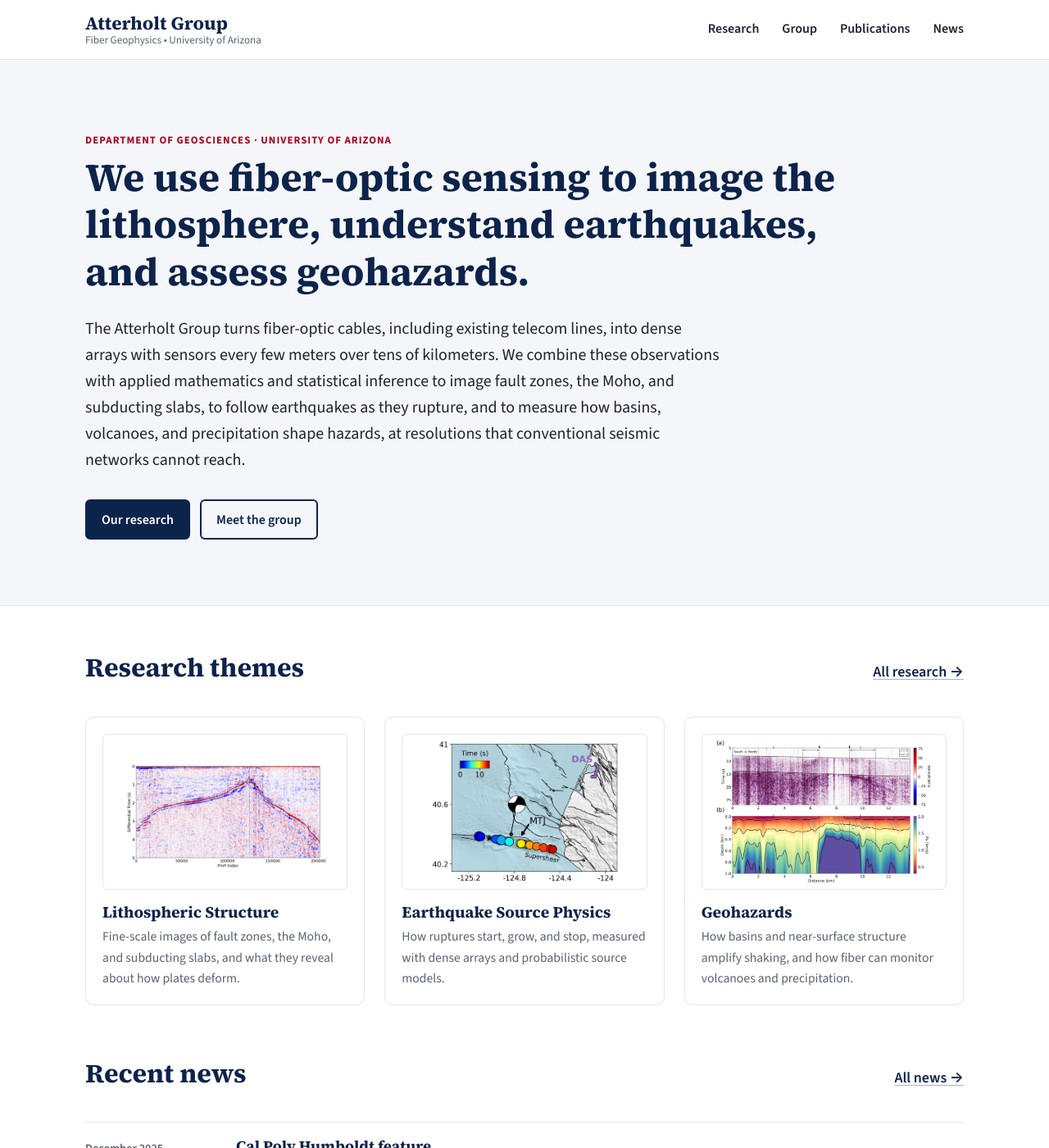
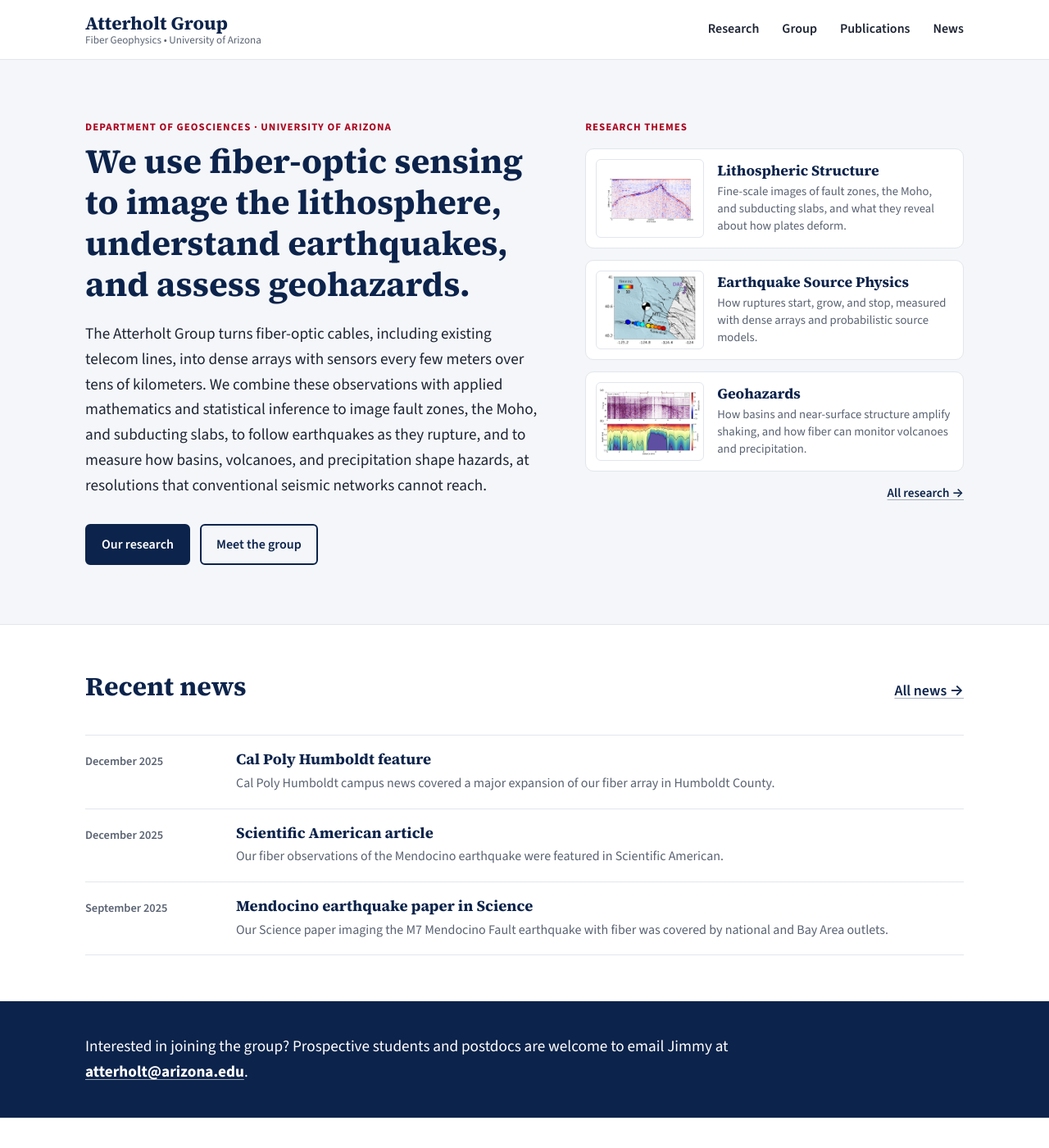
Before and after one commit to atterholt/atterholt.github.io, a Jekyll site: the page built from index.html, in a window 1280 px wide and 1400 px high. Shown: the whole window at 82% size. Built offline with Jekyll 4.4.1, drawn with Linux system fonts in a browser that asks for light colours.

Commit message:
Put research theme tiles in a column beside the home summary
Co-Authored-By: Claude Opus 5.5 <noreply@anthropic.com>
Claude-Session: https://claude.ai/code/session_01KCPxryDmiUe5yxEw3DA242

```diff
--- a/assets/css/style.scss
+++ b/assets/css/style.scss
@@ -68,9 +68,10 @@ p { margin: 0 0 1em; }
 .page-head p { font-size: 1.15rem; color: var(--muted); max-width: 760px; margin: 0; }
 
 /* ---------- Home ---------- */
-.hero { padding: 88px 0 80px; background: var(--soft); border-bottom: 1px solid var(--line); }
-.hero h1 { margin-bottom: 0.5em; max-width: 920px; font-size: clamp(2rem, 4.2vw, 3rem); }
-.hero .lead { font-size: 1.25rem; color: var(--ink); max-width: 780px; }
+.hero { padding: 72px 0 72px; background: var(--soft); border-bottom: 1px solid var(--line); }
+.hero-grid { display: grid; grid-template-columns: 1.2fr 1fr; gap: 56px; align-items: start; }
+.hero h1 { margin-bottom: 0.5em; font-size: clamp(2rem, 3.4vw, 2.6rem); }
+.hero .lead { font-size: 1.2rem; color: var(--ink); }
 .hero .actions { display: flex; gap: 12px; flex-wrap: wrap; margin-top: 32px; }
 .button {
   display: inline-block; padding: 10px 18px; border-radius: 6px; font-weight: 600; font-size: 1rem;
@@ -81,6 +82,18 @@ p { margin: 0 0 1em; }
 .button.secondary { color: var(--navy); background: transparent; }
 .button.secondary:hover { border-color: var(--red); color: var(--red); }
 
+.hero-themes { display: flex; flex-direction: column; gap: 14px; }
+.hero-themes .eyebrow { margin: 0 0 2px; }
+.theme-tile {
+  display: grid; grid-template-columns: 132px 1fr; gap: 16px; align-items: center;
+  padding: 12px; background: var(--white); border: 1px solid var(--line); border-radius: var(--radius);
+  text-decoration: none; color: var(--ink); transition: border-color 0.15s, box-shadow 0.15s;
+}
+.theme-tile:hover { border-color: var(--navy); box-shadow: 0 4px 16px rgba(12, 35, 75, 0.08); color: var(--ink); }
+.theme-tile img { width: 132px; height: 96px; object-fit: contain; border-radius: 6px; border: 1px solid var(--line); background: var(--white); padding: 3px; }
+.theme-tile h3 { font-size: 1.1rem; margin-bottom: 0.2em; }
+.theme-tile p { margin: 0; font-size: 0.92rem; line-height: 1.45; color: var(--muted); }
+.hero-themes-more { align-self: flex-end; font-weight: 600; font-size: 0.95rem; }
 .section { padding: 56px 0; }
 .section + .section { padding-top: 8px; }
 .section-head { display: flex; align-items: baseline; justify-content: space-between; gap: 16px; margin-bottom: 24px; }
@@ -178,9 +191,10 @@ p { margin: 0 0 1em; }
 
 /* ---------- Responsive ---------- */
 @media (max-width: 900px) {
-  .theme-grid-detail, .pi-card { grid-template-columns: 1fr; }
+  .hero-grid, .theme-grid-detail, .pi-card { grid-template-columns: 1fr; }
   .theme-grid, .highlights { grid-template-columns: 1fr; }
   .theme-card img { height: 220px; }
+  .hero-grid { gap: 40px; }
   .pi-card img { max-width: 240px; }
   .person { grid-template-columns: 1fr; gap: 16px; }
   .person img, .person .placeholder { max-width: 200px; }
@@ -208,6 +222,8 @@ p { margin: 0 0 1em; }
   .site-nav a.active { border-bottom-color: var(--line); color: var(--red); }
   .nav-toggle:checked ~ .site-nav { display: flex; }
   .hero { padding: 48px 0; }
+  .theme-tile { grid-template-columns: 96px 1fr; }
+  .theme-tile img { width: 96px; height: 76px; }
   .news-list li { grid-template-columns: 1fr; gap: 4px; }
   .page-head { padding: 36px 0 20px; margin-bottom: 28px; }
 }
--- a/index.html
+++ b/index.html
@@ -4,7 +4,8 @@ title: Home
 ---
 
 <section class="hero">
-  <div class="container hero-inner">
+  <div class="container hero-grid">
+    <div class="hero-text">
     <p class="eyebrow">{{ site.group.department }} &middot; {{ site.group.university }}</p>
     <h1>We use fiber-optic sensing to image the lithosphere, understand earthquakes, and assess geohazards.</h1>
     <p class="lead">
@@ -19,26 +20,20 @@ title: Home
       <a class="button primary" href="{{ '/research.html' | relative_url }}">Our research</a>
       <a class="button secondary" href="{{ '/group.html' | relative_url }}">Meet the group</a>
     </div>
-  </div>
-</section>
-
-<section class="section">
-  <div class="container">
-    <div class="section-head">
-      <h2>Research themes</h2>
-      <a href="{{ '/research.html' | relative_url }}">All research &rarr;</a>
     </div>
-    <div class="theme-grid">
+    <aside class="hero-themes" aria-label="Research themes">
+      <p class="eyebrow">Research themes</p>
       {% for theme in site.data.themes %}{% unless theme.home == false %}
-      <a class="theme-card" href="{{ '/research.html' | relative_url }}#{{ theme.id }}">
-        <img src="{{ theme.image | relative_url }}" alt="" loading="lazy">
+      <a class="theme-tile" href="{{ '/research.html' | relative_url }}#{{ theme.id }}">
+        <img src="{{ theme.image | relative_url }}" alt="">
         <div>
           <h3>{{ theme.title }}</h3>
           <p>{{ theme.summary }}</p>
         </div>
       </a>
       {% endunless %}{% endfor %}
-    </div>
+      <a class="hero-themes-more" href="{{ '/research.html' | relative_url }}">All research &rarr;</a>
+    </aside>
   </div>
 </section>
 
```
